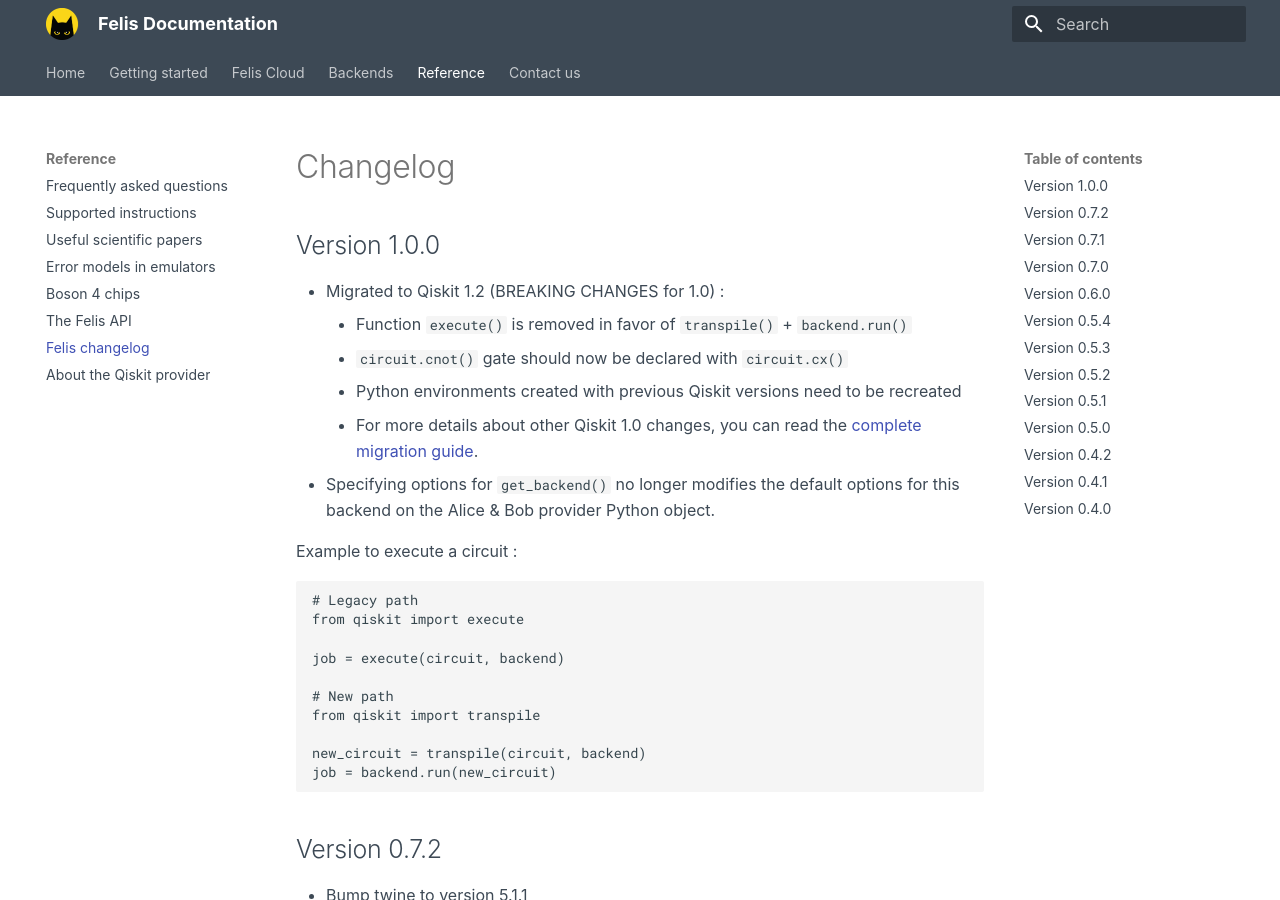
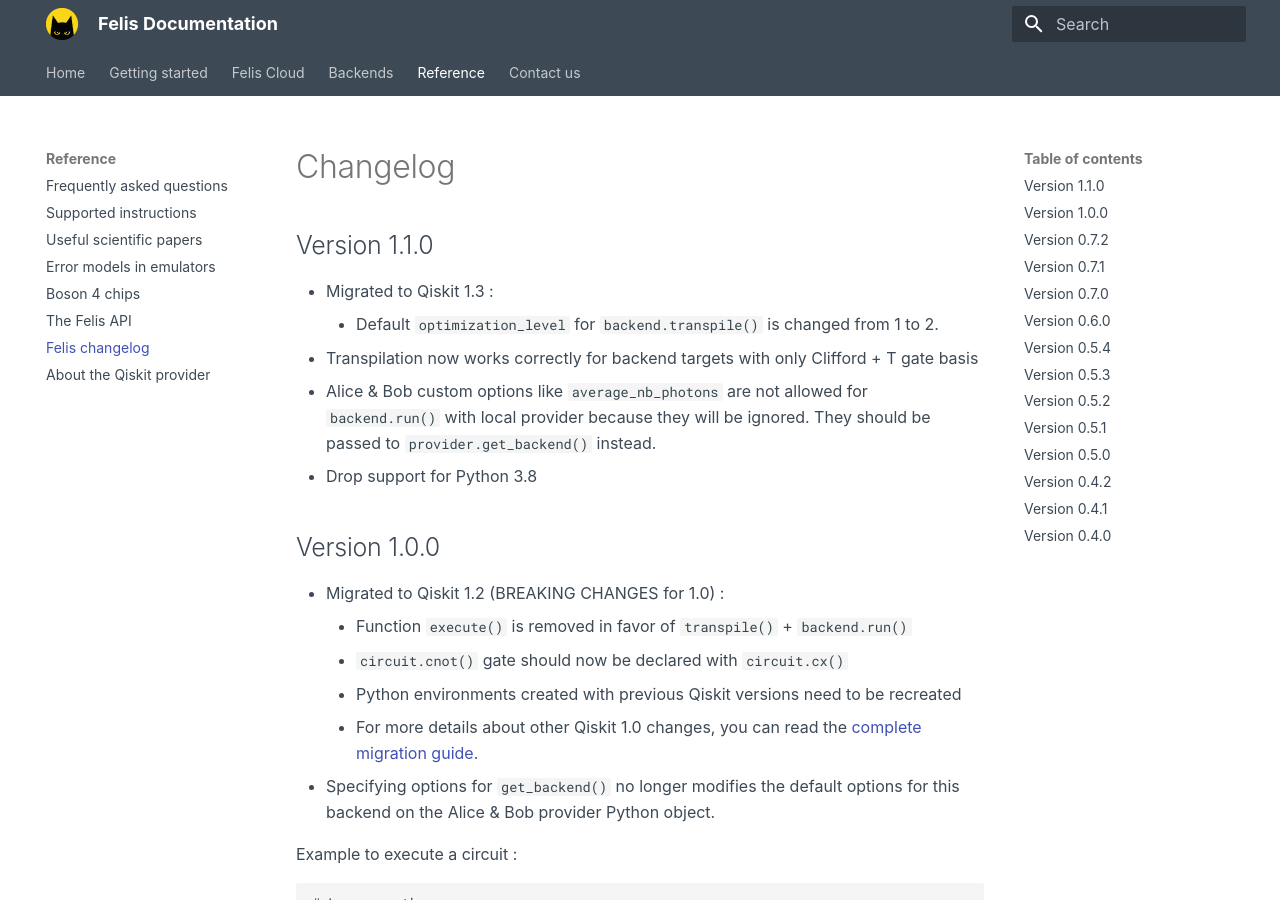
Before and after one commit to Alice-Bob-SW/felis, an MkDocs documentation site: the page built from docs/reference/changelog.md, in a window 1280 px wide and 900 px high. Built offline with MkDocs 1.6.1 and Material for MkDocs 9.7.7, drawn with Linux system fonts in a browser that asks for light colours.

Commit message:
docs: add changelog for version 1.1.0

```diff
--- a/docs/reference/changelog.md
+++ b/docs/reference/changelog.md
@@ -1,4 +1,13 @@
 # Changelog
+
+## Version 1.1.0
+
+- Migrated to Qiskit 1.3 :
+    - Default `optimization_level` for `backend.transpile()` is changed from 1 to 2.
+- Transpilation now works correctly for backend targets with only Clifford + T gate basis
+- Alice & Bob custom options like `average_nb_photons` are not allowed for `backend.run()` with local provider because they will be ignored. They should be passed to `provider.get_backend()` instead.
+- Drop support for Python 3.8
+
 
 ## Version 1.0.0
 
```
